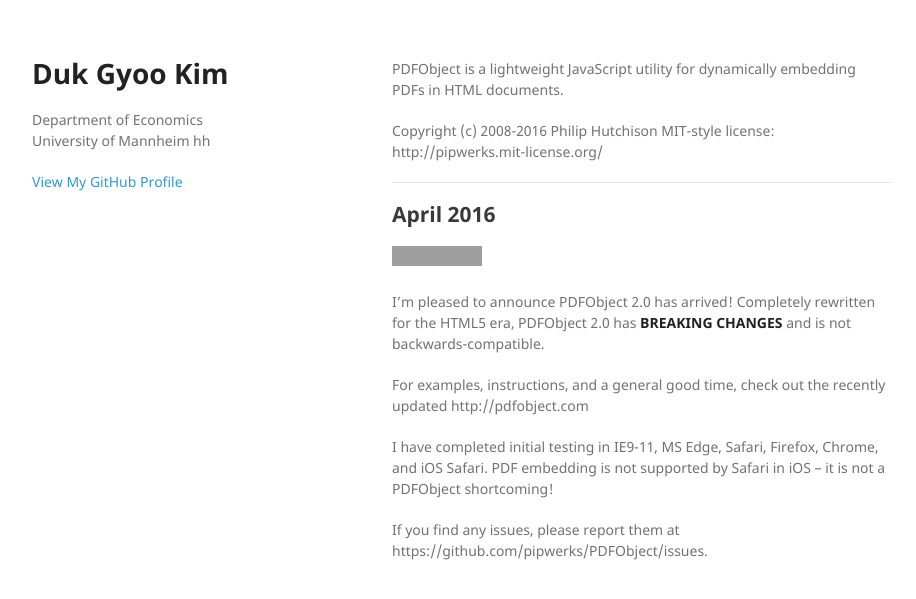
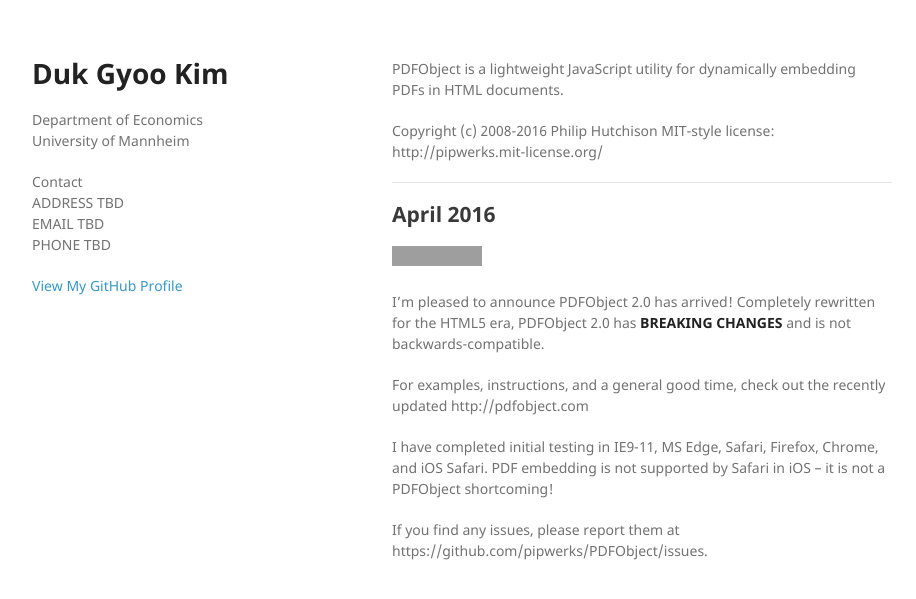
Before and after one commit to kimdukgyoo/kimdukgyoo.github.io, a Jekyll site: the page built from js/readme.md, in a window 1280 px wide. Shown: the top 599 px of the page, without its empty margins (178-1094 px from the left). Built offline with Jekyll 4.4.1, drawn with Linux system fonts in a browser that asks for light colours; our own code applies the rules of GitHub Pages for plain Markdown files; grey boxes are pictures that could not be loaded.

Commit message:
Update default.html

```diff
--- a/_layouts/default.html
+++ b/_layouts/default.html
@@ -15,7 +15,8 @@
     <div class="wrapper">
       <header>
         <h1>Duk Gyoo Kim</h1>
-        <p>Department of Economics<br>University of Mannheim hh</p>
+        <p>Department of Economics<br>University of Mannheim</p>
+        <p>Contact <br> ADDRESS TBD <br> EMAIL TBD <br> PHONE TBD</p>
 
         {% if site.github.is_project_page %}
           <p class="view"><a href="{{ site.github.repository_url }}">View the Project on GitHub <small>{{ github_name }}</small></a></p>
```
